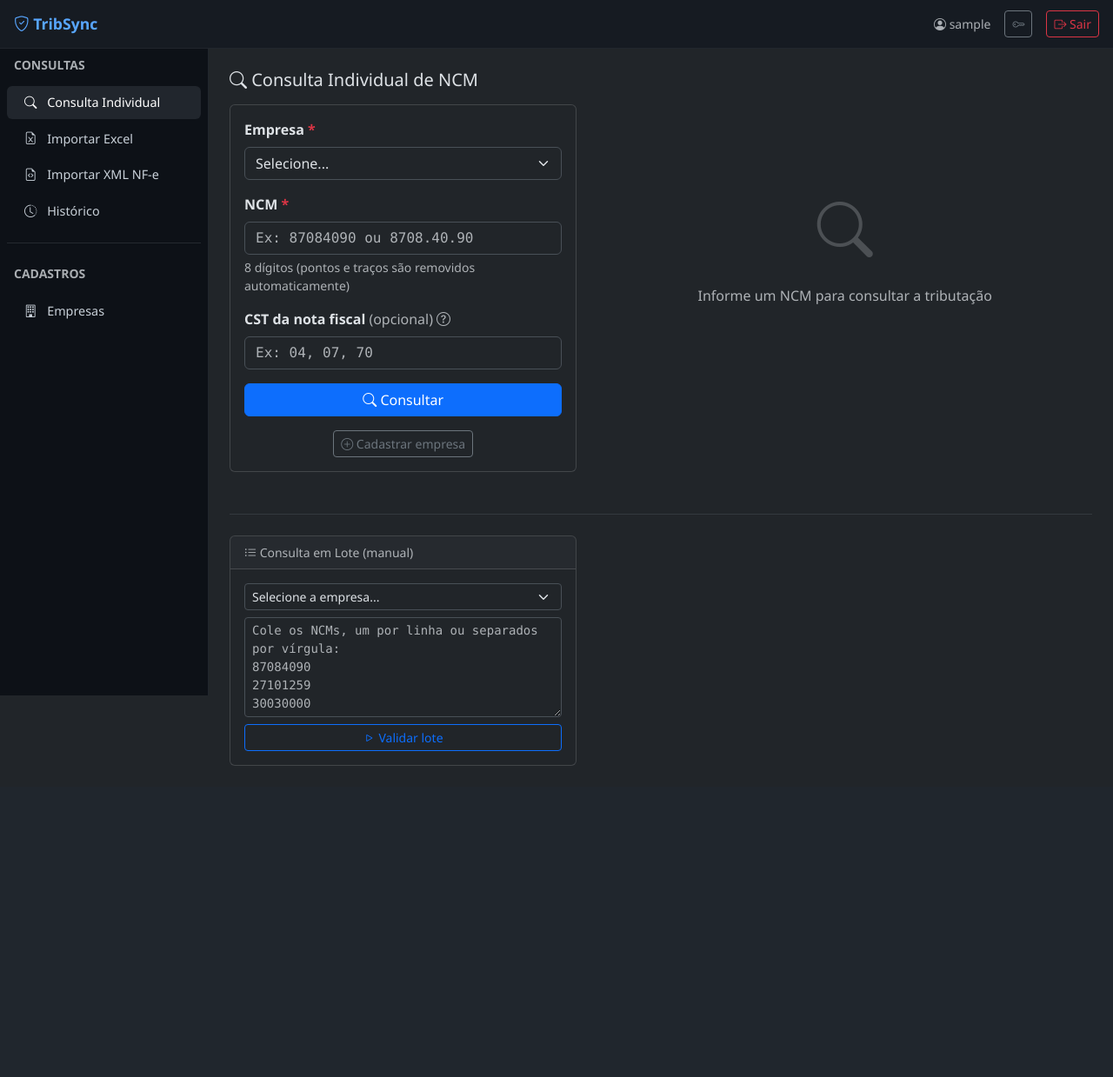
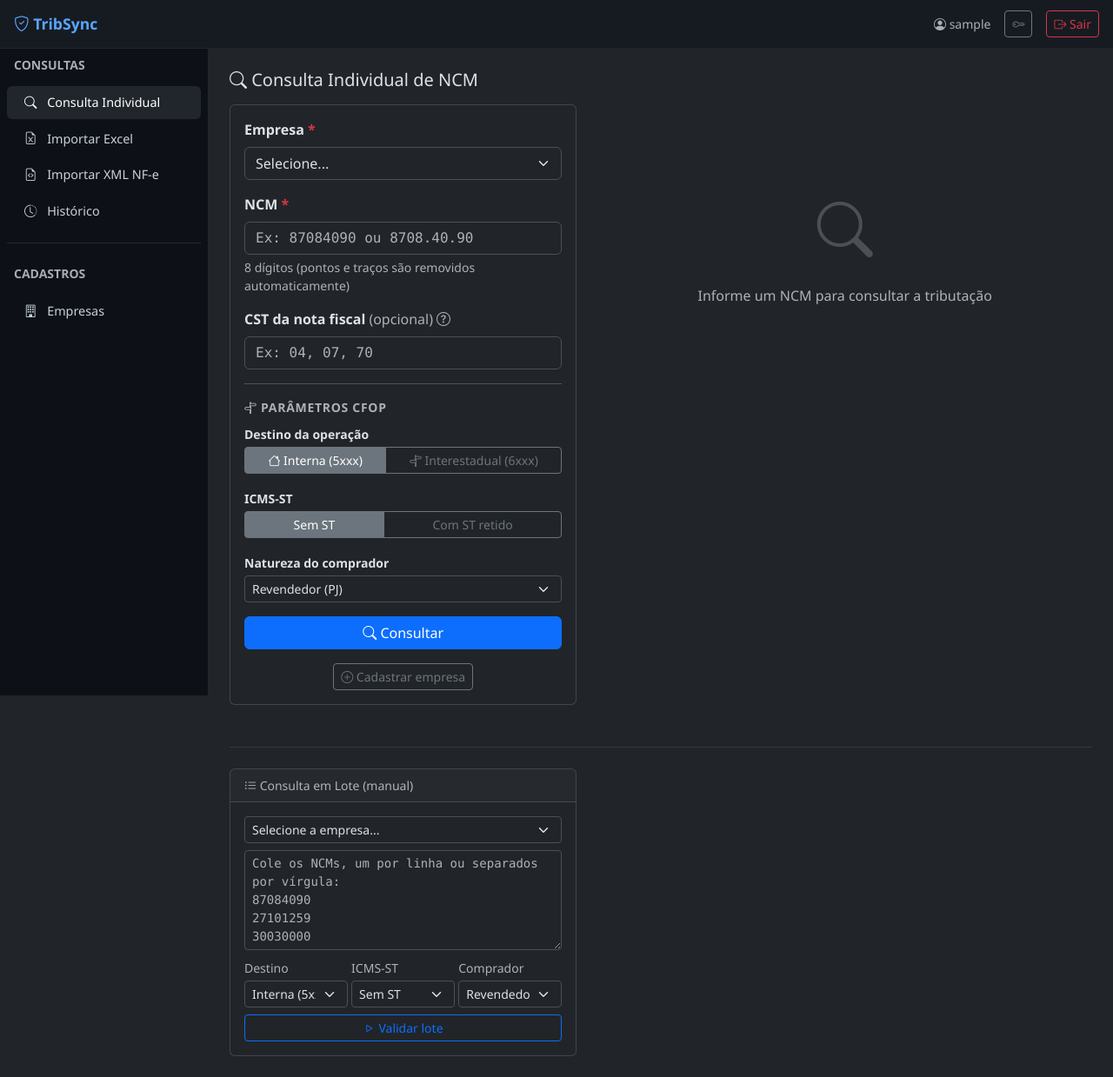
Before and after one commit to Patrickmot3/Auditor_tributario, a Flask app: page /consulta/individual in a window 1280 px wide. Shown: the whole page at 87% size. Before the commit the page ends 881 px from the top, so only its background shows below. Run offline with Flask 3, Linux system fonts and the light colour scheme; the visitor is signed in with stand-in values (Sample User, id 1); data that the repository does not hold is empty.

Commit message:
feat: derivação de CFOP por destino e ICMS-ST nas consultas individual e lote manual
- ncm_validator.py: nova função derivar_cfop(grupo_nome, destino, tem_st)
  Lógica Ajuste SINIEF 07/2001: combustível→5656/6656, ST→5405/6404, geral→5102/6102
- consulta.py: individual() e lote_manual() extraem destino/icms_st/natureza do form
  e sobrescrevem cfop_sugerido no resultado antes de renderizar o template
- individual.html: 3 novos campos (Destino, ICMS-ST, Natureza) no form individual
  com btn-group; 3 selects compactos no form de lote; CFOP mostra parâmetros usados
- lote_resultado.html: barra de badges com destino/ST/natureza selecionados
  e cabeçalho 'CFOP (derivado)' na tabela

XML/Excel não alterados — continuam sem derivação de CFOP (implementação futura).

Co-Authored-By: Claude Sonnet 4.6 <noreply@anthropic.com>

```diff
--- a/app/routes/consulta.py
+++ b/app/routes/consulta.py
@@ -5,7 +5,7 @@ from flask_login import login_required, current_user
 from app.extensions import db
 from app.models.empresa import Empresa
 from app.models.consulta import Consulta, LoteConsulta
-from app.services.ncm_validator import validar_ncm, _normalizar_ncm, CST_DESCRICAO
+from app.services.ncm_validator import validar_ncm, _normalizar_ncm, CST_DESCRICAO, derivar_cfop
 
 
 def _checar_acesso_empresa(empresa_id):
@@ -38,11 +38,17 @@ def _empresa_selecionada():
 def individual():
     empresa = _empresa_selecionada()
     resultado = None
+    destino  = 'interna'
+    tem_st   = False
+    natureza = 'revendedor'
 
     if request.method == 'POST':
-        ncm = request.form.get('ncm', '').strip()
+        ncm       = request.form.get('ncm', '').strip()
         cst_atual = request.form.get('cst_atual', '').strip() or None
         empresa_id = request.form.get('empresa_id', type=int)
+        destino   = request.form.get('destino', 'interna')
+        tem_st    = request.form.get('icms_st') == 'com_st'
+        natureza  = request.form.get('natureza', 'revendedor')
 
         if not empresa_id:
             flash('Selecione uma empresa antes de consultar.', 'warning')
@@ -52,17 +58,26 @@ def individual():
             session['empresa_id'] = empresa_id
             empresa = db.session.get(Empresa, empresa_id)
             resultado = validar_ncm(ncm, empresa_id, cst_atual)
+            if resultado and 'erro' not in resultado:
+                resultado['cfop_sugerido'] = derivar_cfop(
+                    resultado.get('grupo'), destino, tem_st
+                )
 
     empresas = current_user.empresas if not current_user.is_admin else Empresa.query.filter_by(ativo=True).all()
     return render_template('consulta/individual.html',
-                           empresa=empresa, resultado=resultado, empresas=empresas)
+                           empresa=empresa, resultado=resultado, empresas=empresas,
+                           destino=destino, tem_st=tem_st, natureza=natureza)
 
 
 @consulta_bp.route('/lote/manual', methods=['POST'])
 @login_required
 def lote_manual():
     empresa_id = request.form.get('empresa_id', type=int)
-    ncms_raw = request.form.get('ncms', '')
+    ncms_raw   = request.form.get('ncms', '')
+    destino    = request.form.get('destino', 'interna')
+    tem_st     = request.form.get('icms_st') == 'com_st'
+    natureza   = request.form.get('natureza', 'revendedor')
+
     if not empresa_id or not ncms_raw:
         flash('Informe a empresa e a lista de NCMs.', 'warning')
         return redirect(url_for('consulta.individual'))
@@ -75,13 +90,16 @@ def lote_manual():
     for ncm in ncms:
         res = validar_ncm(ncm, empresa_id)
         res['ncm_formatado'] = ncm
+        if 'erro' not in res:
+            res['cfop_sugerido'] = derivar_cfop(res.get('grupo'), destino, tem_st)
         resultados.append(res)
 
-    empresa = db.session.get(Empresa, empresa_id)
+    empresa  = db.session.get(Empresa, empresa_id)
     empresas = current_user.empresas if not current_user.is_admin else Empresa.query.filter_by(ativo=True).all()
     return render_template('consulta/lote_resultado.html',
                            empresa=empresa, resultados=resultados, empresas=empresas,
-                           cst_descricao=CST_DESCRICAO)
+                           cst_descricao=CST_DESCRICAO,
+                           destino=destino, tem_st=tem_st, natureza=natureza)
 
 
 @consulta_bp.route('/lote/excel/modelo')
--- a/app/services/ncm_validator.py
+++ b/app/services/ncm_validator.py
@@ -32,6 +32,20 @@ CST_DESCRICAO = {
     '98': 'Outras Operações de Entrada',
     '99': 'Outras Operações',
 }
+
+def derivar_cfop(grupo_nome: str | None, destino: str, tem_st: bool) -> str:
+    """
+    Deriva o CFOP de saída conforme Ajuste SINIEF 07/2001.
+    destino : 'interna' | 'interestadual'
+    tem_st  : True quando há ICMS-ST retido na operação
+    """
+    prefixo = '5' if destino == 'interna' else '6'
+    if grupo_nome and 'combust' in grupo_nome.lower():
+        return f'{prefixo}656'
+    if tem_st:
+        return '5405' if destino == 'interna' else '6404'
+    return f'{prefixo}102'
+
 
 # CNAEs automotivos (Lei 10.485/2002 — regra de destinação)
 CNAES_AUTOMOTIVOS = {
--- a/app/templates/consulta/individual.html
+++ b/app/templates/consulta/individual.html
@@ -43,6 +43,48 @@
             </label>
             <input type="text" name="cst_atual" class="form-control font-monospace"
                    placeholder="Ex: 04, 07, 70" maxlength="3">
+          </div>
+
+          <hr class="my-3">
+          <div class="text-muted small text-uppercase fw-semibold mb-2" style="letter-spacing:.05em;">
+            <i class="bi bi-signpost-split"></i> Parâmetros CFOP
+          </div>
+
+          <div class="mb-3">
+            <label class="form-label small fw-semibold mb-1">Destino da operação</label>
+            <div class="btn-group w-100" role="group">
+              <input type="radio" class="btn-check" name="destino" id="destino_interna" value="interna"
+                     {% if destino == 'interna' %}checked{% endif %}>
+              <label class="btn btn-sm btn-outline-secondary" for="destino_interna">
+                <i class="bi bi-house"></i> Interna (5xxx)
+              </label>
+              <input type="radio" class="btn-check" name="destino" id="destino_inter" value="interestadual"
+                     {% if destino == 'interestadual' %}checked{% endif %}>
+              <label class="btn btn-sm btn-outline-secondary" for="destino_inter">
+                <i class="bi bi-signpost-split"></i> Interestadual (6xxx)
+              </label>
+            </div>
+          </div>
+
+          <div class="mb-3">
+            <label class="form-label small fw-semibold mb-1">ICMS-ST</label>
+            <div class="btn-group w-100" role="group">
+              <input type="radio" class="btn-check" name="icms_st" id="st_sem" value="sem_st"
+                     {% if not tem_st %}checked{% endif %}>
+              <label class="btn btn-sm btn-outline-secondary" for="st_sem">Sem ST</label>
+              <input type="radio" class="btn-check" name="icms_st" id="st_com" value="com_st"
+                     {% if tem_st %}checked{% endif %}>
+              <label class="btn btn-sm btn-outline-secondary" for="st_com">Com ST retido</label>
+            </div>
+          </div>
+
+          <div class="mb-3">
+            <label class="form-label small fw-semibold mb-1">Natureza do comprador</label>
+            <select name="natureza" class="form-select form-select-sm">
+              <option value="revendedor" {% if natureza == 'revendedor' %}selected{% endif %}>Revendedor (PJ)</option>
+              <option value="consumidor_final" {% if natureza == 'consumidor_final' %}selected{% endif %}>Consumidor final</option>
+              <option value="produtor_rural" {% if natureza == 'produtor_rural' %}selected{% endif %}>Produtor rural</option>
+            </select>
           </div>
 
           <button type="submit" class="btn btn-primary w-100">
@@ -147,6 +189,12 @@
                   <div class="p-2 rounded bg-body-secondary">
                     <div class="text-muted small">CFOP Sugerido</div>
                     <div class="fw-bold font-monospace fs-5">{{ resultado.cfop_sugerido or '—' }}</div>
+                    {% if resultado.cfop_sugerido %}
+                    <div class="text-muted" style="font-size:.7rem; line-height:1.2;">
+                      {{ 'Interna' if destino == 'interna' else 'Interestadual' }} ·
+                      {{ 'Com ST' if tem_st else 'Sem ST' }}
+                    </div>
+                    {% endif %}
                   </div>
                 </div>
                 <div class="col-sm-4">
@@ -246,6 +294,30 @@
             <textarea name="ncms" class="form-control form-control-sm font-monospace"
                       rows="5" placeholder="Cole os NCMs, um por linha ou separados por vírgula:&#10;87084090&#10;27101259&#10;30030000"></textarea>
           </div>
+          <div class="row g-1 mb-2">
+            <div class="col-4">
+              <label class="form-label form-label-sm small mb-1 text-muted">Destino</label>
+              <select name="destino" class="form-select form-select-sm">
+                <option value="interna">Interna (5xxx)</option>
+                <option value="interestadual">Interestadual (6xxx)</option>
+              </select>
+            </div>
+            <div class="col-4">
+              <label class="form-label form-label-sm small mb-1 text-muted">ICMS-ST</label>
+              <select name="icms_st" class="form-select form-select-sm">
+                <option value="sem_st">Sem ST</option>
+                <option value="com_st">Com ST retido</option>
+              </select>
+            </div>
+            <div class="col-4">
+              <label class="form-label form-label-sm small mb-1 text-muted">Comprador</label>
+              <select name="natureza" class="form-select form-select-sm">
+                <option value="revendedor">Revendedor (PJ)</option>
+                <option value="consumidor_final">Cons. final</option>
+                <option value="produtor_rural">Prod. rural</option>
+              </select>
+            </div>
+          </div>
           <button type="submit" class="btn btn-sm btn-outline-primary w-100">
             <i class="bi bi-play"></i> Validar lote
           </button>
@@ -273,7 +345,10 @@ if (btnCopiar) {
       'Regime: ' + {{ (resultado.descricao_tributacao or '—') | tojson }},
       'Base Legal: ' + {{ (resultado.lei or '—') | tojson }},
       'CST Sugerido: ' + {{ (resultado.cst_sugerido or '—') | tojson }},
-      'CFOP Sugerido: ' + {{ (resultado.cfop_sugerido or '—') | tojson }},
+      'CFOP Sugerido: ' + {{ (resultado.cfop_sugerido or '—') | tojson }}
+        + ' ({{ 'Interna' if destino == 'interna' else 'Interestadual' }}'
+        + ' · {{ 'Com ST' if tem_st else 'Sem ST' }}'
+        + ' · {{ {'revendedor': 'Revendedor (PJ)', 'consumidor_final': 'Consumidor final', 'produtor_rural': 'Produtor rural'}.get(natureza, natureza) }})',
     ];
     navigator.clipboard.writeText(linhas.join('\n')).then(() => {
       const icon = this.querySelector('i');
```
Also changed, not shown: app/templates/consulta/lote_resultado.html (+19 -2 lines).
